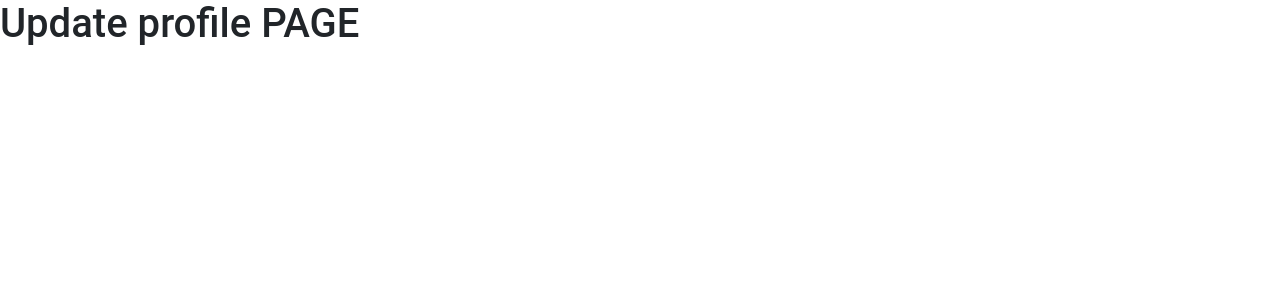
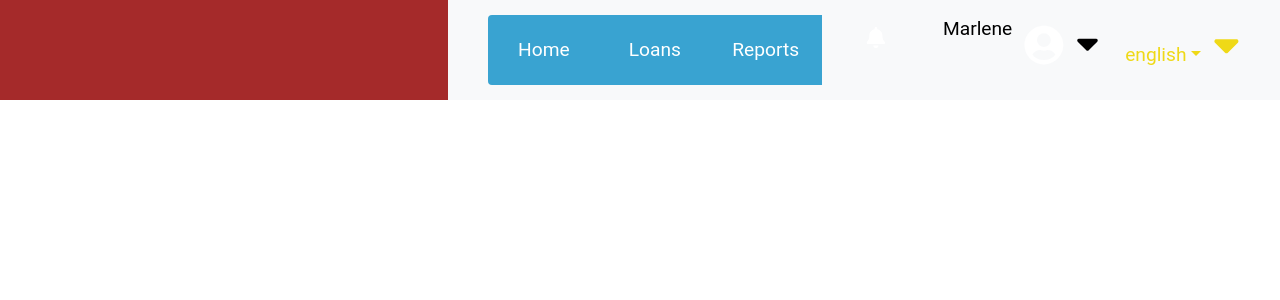
Before and after one commit to Gitore-ltd/DMS-fronted, a React (Create React App) app: page /updateprofile in a window 1280 px wide. Shown: the top 300 px of the page. Built offline with nearby package versions, Linux system fonts and the light colour scheme.

Commit message:
created NavBar " Update Profile Page"

```diff
--- /dev/null
+++ b/src/assets/styles/components/NavigationBar.module.css
@@ -0,0 +1,47 @@
+.navBarContainer {
+  display: flex;
+  justify-content: flex-end;
+  color: black;
+  background-color: brown;
+  width: 100%;
+  height: 100px;
+}
+.Navbar {
+  width: 65%;
+  background: #39a3d1;
+  display: flex;
+  justify-content: center;
+  align-items: center;
+  height: 100px;
+}
+.ButtonGroup {
+  display: flex;
+  justify-content: flex-end;
+
+  width: 94%;
+  height: 70px;
+}
+.Button {
+  background: #39a3d1;
+  color: white;
+  border: none;
+  width: 130px;
+  font-size: larger;
+}
+.UserName {
+  text-align: right;
+  font-size: larger;
+  width: 100px;
+}
+.Dropdown {
+  width: 100px;
+  margin-top: 20px;
+}
+.DropdownToggle {
+  background: none;
+  color: #efd917;
+  border: none;
+  font-size: larger;
+  width: 100px;
+  text-align: right;
+}
--- /dev/null
+++ b/src/assets/styles/containers/UpdateProfile.module.css
@@ -0,0 +1,3 @@
+.UpdateProfileContainer {
+  border: none;
+}
--- /dev/null
+++ b/src/components/NavigationBar.js
@@ -0,0 +1,78 @@
+import React from "react"
+import Navbar from "react-bootstrap/Navbar"
+import ButtonGroup from "react-bootstrap/ButtonGroup"
+import Button from "react-bootstrap/Button"
+import Dropdown from "react-bootstrap/Dropdown"
+import classes from "../assets/styles/components/NavigationBar.module.css"
+import { FontAwesomeIcon } from "@fortawesome/react-fontawesome"
+import { faBell } from "@fortawesome/free-solid-svg-icons"
+import { faUserCircle } from "@fortawesome/free-solid-svg-icons"
+import { faSortDown } from "@fortawesome/free-solid-svg-icons"
+
+function NavigationBar() {
+  return (
+    <div className={classes.navBarContainer}>
+      <Navbar bg="light" className={classes.Navbar}>
+        <ButtonGroup className={classes.ButtonGroup}>
+          <Button className={classes.Button}>Home</Button>
+          <Button className={classes.Button}>Loans</Button>
+          <Button className={classes.Button}>Reports</Button>
+          <FontAwesomeIcon
+            icon={faBell}
+            style={{
+              width: "130px",
+              color: "white",
+              height: "33px",
+              paddingTop: "12px",
+            }}
+          />
+          <p className={classes.UserName}>Marlene</p>
+          <FontAwesomeIcon
+            icon={faUserCircle}
+            style={{
+              width: "77px",
+              color: "white",
+              height: "40px",
+              marginTop: "10px",
+            }}
+          />
+          <FontAwesomeIcon
+            icon={faSortDown}
+            style={{
+              width: "27px",
+              color: "black",
+              height: "43px",
+              marginRight: "10px",
+              paddingRight: "4px",
+            }}
+          />
+
+          <Dropdown className={classes.Dropdown}>
+            <Dropdown.Toggle
+              variant="success"
+              id="dropdown-basic"
+              className={classes.DropdownToggle}
+            >
+              english
+            </Dropdown.Toggle>
+
+            <Dropdown.Menu>
+              <Dropdown.Item href="#/action-1">Kinyarwanda</Dropdown.Item>
+              <Dropdown.Item href="#/action-2">English</Dropdown.Item>
+            </Dropdown.Menu>
+          </Dropdown>
+          <FontAwesomeIcon
+            icon={faSortDown}
+            style={{
+              color: "#EFD917",
+              width: "27px",
+              height: "43px",
+            }}
+          />
+        </ButtonGroup>
+      </Navbar>
+    </div>
+  )
+}
+
+export default NavigationBar
--- a/src/views/UpdateProfile.js
+++ b/src/views/UpdateProfile.js
@@ -1,9 +1,11 @@
 import React from "react"
+import NavBar from "../components/NavigationBar"
+import classes from "../assets/styles/containers/UpdateProfile.module.css"
 
 function UpdateProfile() {
   return (
-    <div>
-      <h1>Update profile PAGE</h1>
+    <div className={classes.UpdateProfileContainer}>
+      <NavBar />
     </div>
   )
 }
```
